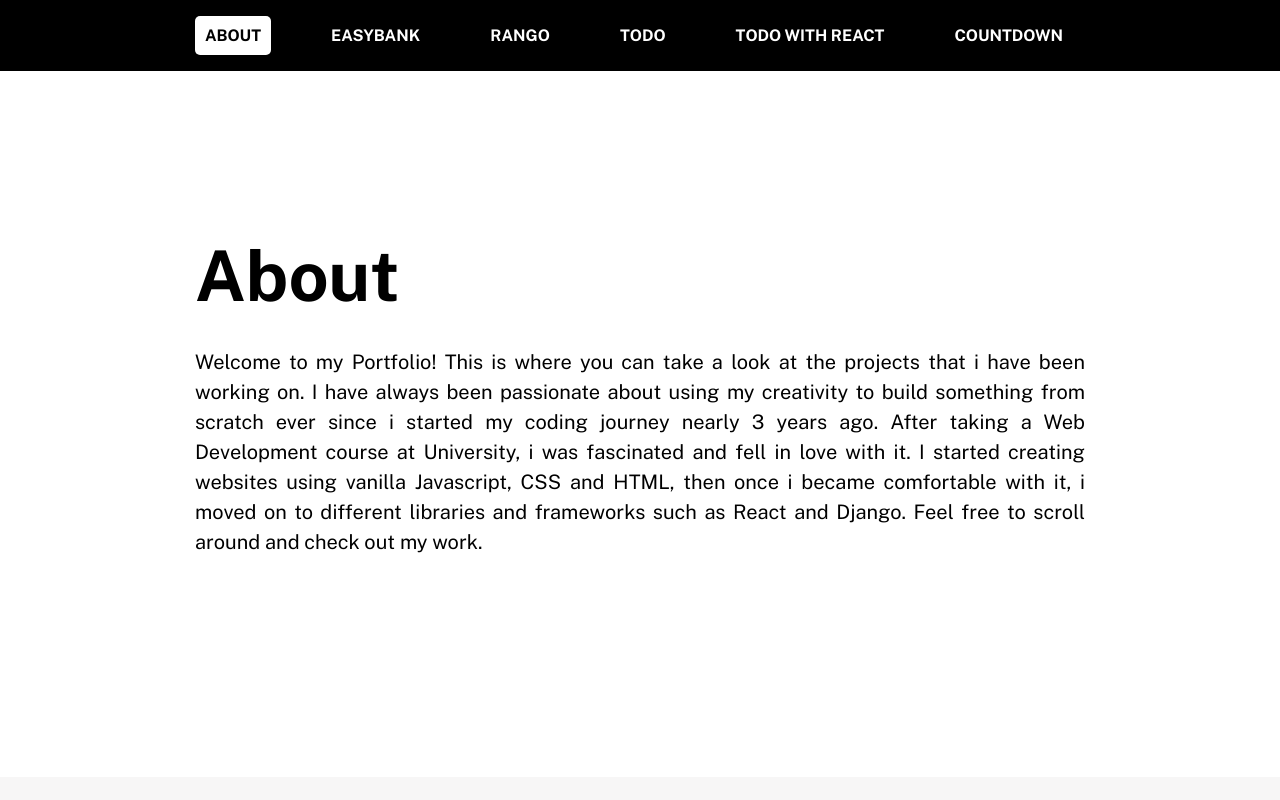
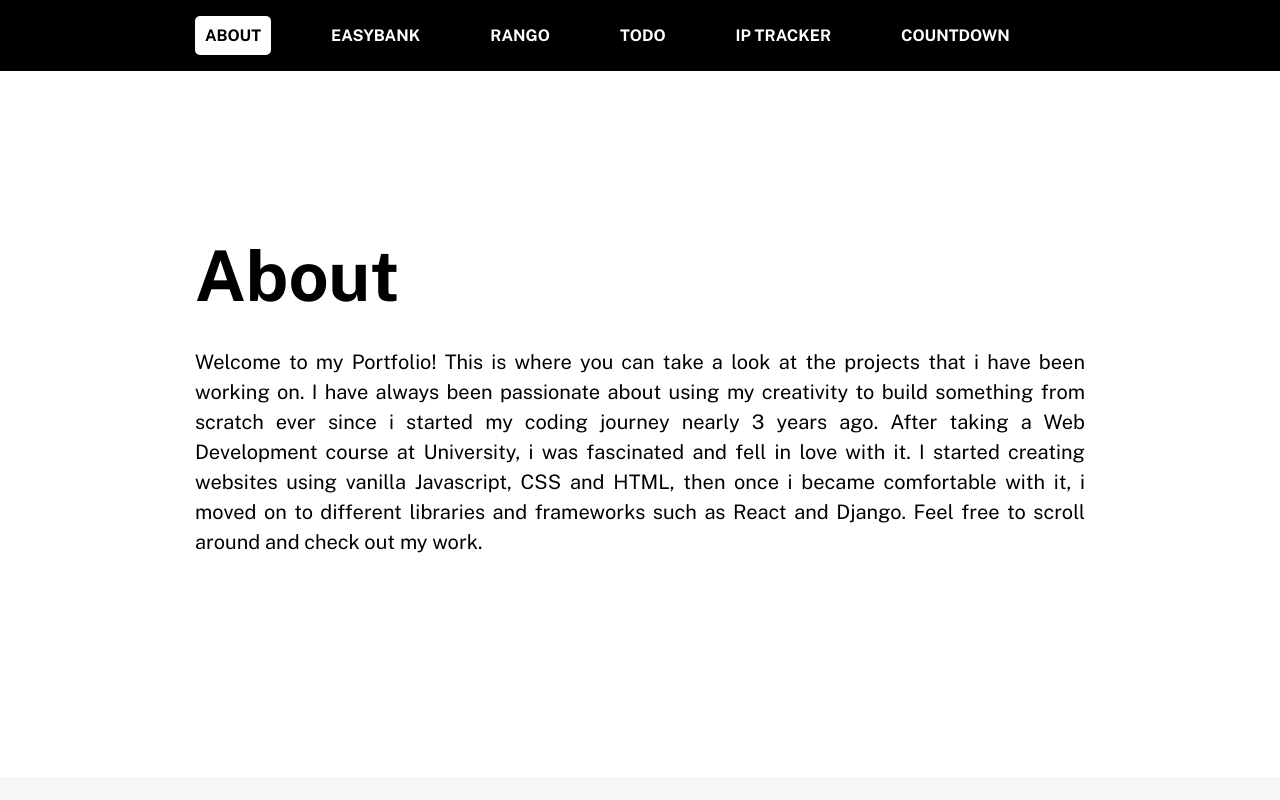
Before and after one commit to M-Anas-Syed/portfolio, a React (Create React App) app: page / in a window 1280 px wide. Shown: the top 800 px of the page. Built offline with nearby package versions, Linux system fonts and the light colour scheme.

Commit message:
new project added

```diff
--- a/src/components/nav.js
+++ b/src/components/nav.js
@@ -15,21 +15,21 @@ function Nav() {
 
     return(
         <nav onClick={navButton} className='nav_container flex'>
-            <Scrollspy items={ ['about', 'easybank', 'rango', 'todo', 'todoreact', 'countdown'] } currentClassName="is-current selected" className="desktop">
+            <Scrollspy items={ ['about', 'easybank', 'rango', 'todo', 'iptracker', 'countdown'] } currentClassName="is-current selected" className="desktop">
                 <a className="nav_element" href='#about'>ABOUT</a>
                 <a className="nav_element" href='#easybank'>EASYBANK</a>
                 <a className="nav_element" href='#rango'>RANGO</a>
                 <a className="nav_element" href='#todo'>TODO</a>
-                <a className="nav_element" href='#todoreact'>TODO WITH REACT</a>
+                <a className="nav_element" href='#iptracker'>IP TRACKER</a>
                 <a className="nav_element" href='#countdown'>COUNTDOWN</a>
             </Scrollspy>
 
-            <Scrollspy items={ ['about', 'easybank', 'rango', 'todo', 'todoreact', 'countdown'] } currentClassName="is-current selected show" className="mobile">
+            <Scrollspy items={ ['about', 'easybank', 'rango', 'todo', 'iptracker', 'countdown'] } currentClassName="is-current selected show" className="mobile">
                 <a className="hide nav_element" href='#about'>ABOUT</a>
                 <a className="hide nav_element" href='#easybank'>EASYBANK</a>
                 <a className="hide nav_element" href='#rango'>RANGO</a>
                 <a className="hide nav_element" href='#todo'>TODO</a>
-                <a className="hide nav_element" href='#todoreact'>TODO WITH REACT</a>
+                <a className="hide nav_element" href='#iptracker'>IP TRACKER</a>
                 <a className="hide nav_element" href='#countdown'>COUNTDOWN</a>
             </Scrollspy>
         </nav>
--- a/src/components/projects.js
+++ b/src/components/projects.js
@@ -2,8 +2,8 @@ import React from 'react';
 import easybank from './images/easybank.png';
 import todo from './images/todo.png';
 import countdown from './images/countdown.png';
-import todo_react from './images/todo-react.png';
 import rango from './images/rango.png';
+import ip_tracker from './images/iptracker.png';
 
 function Projects(){
     return(
@@ -73,17 +73,18 @@ function Projects(){
 
                 <div className="project_div">
                     <div>
-                        <a href="https://todo-react-rouge.vercel.app/" target="_blank" rel="noreferrer">
-                            <img src={todo_react} alt="Todo with React"></img>
+                        <a href="https://ip-address-tracker-m-anas-syed.vercel.app/" target="_blank" rel="noreferrer">
+                            <img src={ip_tracker} alt="IP Address Tracker"></img>
                         </a>
                     </div>
-                    <div id="todoreact" className="adjusted_padding p_padding_left">
+                    <div id="iptracker" className="adjusted_padding p_padding_left">
                         <div className="cards">
-                            <h3 className="desktop">Todo with React</h3>
+                            <h3 className="desktop">IP Address Tracker</h3>
                             <p className="projects_p">
-                                This is also a todo app where you can create and edit lists but it was built using React. It has similar
-                                functionalities such as adding and removing items, changeable list views. The app also makes use of local
-                                storage in order to save the list. <br /><a href="https://github.com/M-Anas-Syed/todoreact/tree/main/todo_react" target="_blank" rel="noreferrer">GitHub Link</a>
+                                This is an app that lets the user track the exact location of an ip address or a domain name.
+                                It was build using React JS and uses multiple APIs such as Ipify for obtaining information related to
+                                an ip address and Leaflet for displaying the map. This app was a challenge from Frontend Mentor and is
+                                also mobile friendly. <br /><a href="https://github.com/M-Anas-Syed/ip_address_tracker" target="_blank" rel="noreferrer">GitHub Link</a>
                             </p>
                         </div>
                     </div>
```
Also changed, not shown: 1 other file (tests, documents, lock files or other folders).
